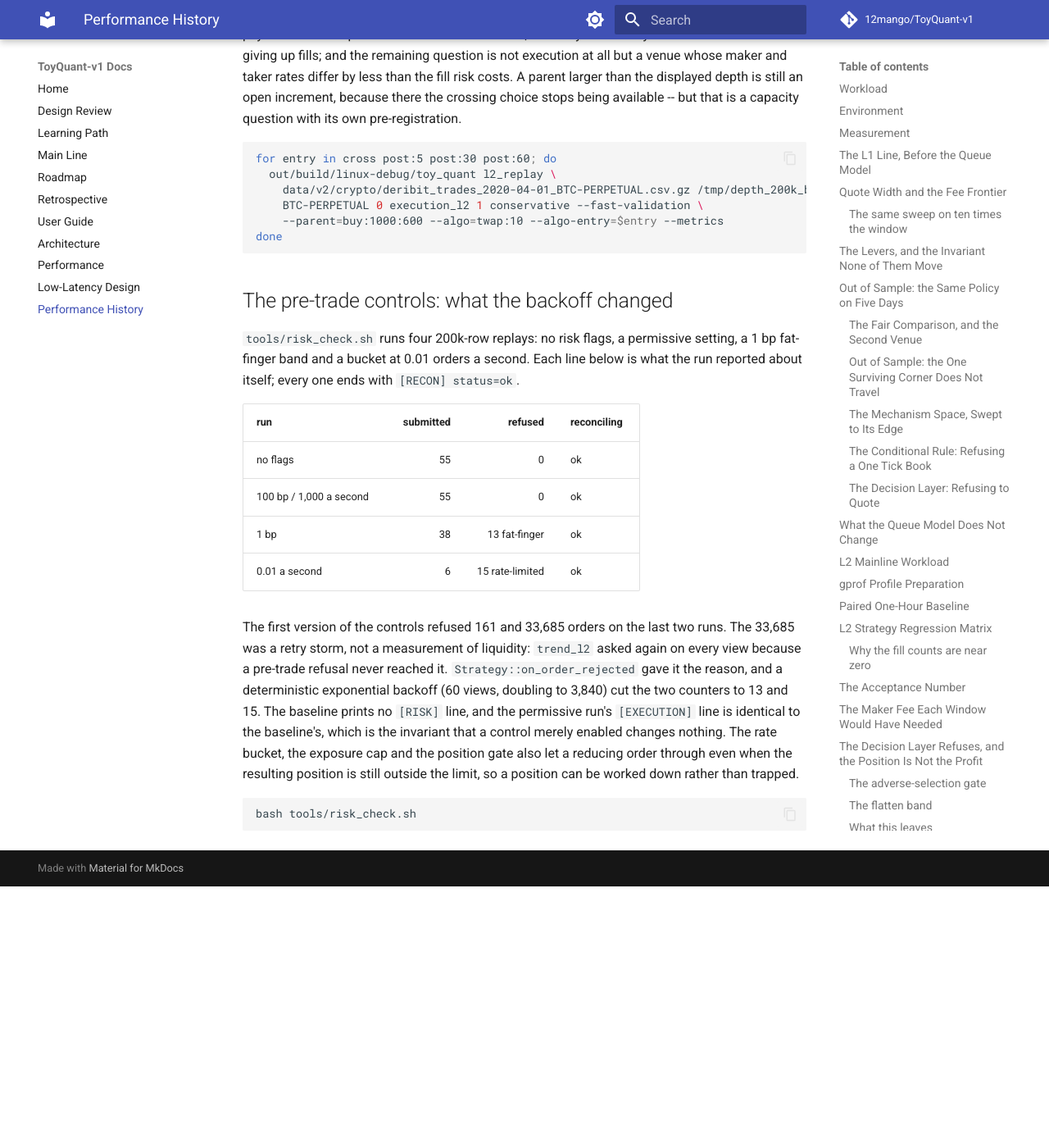
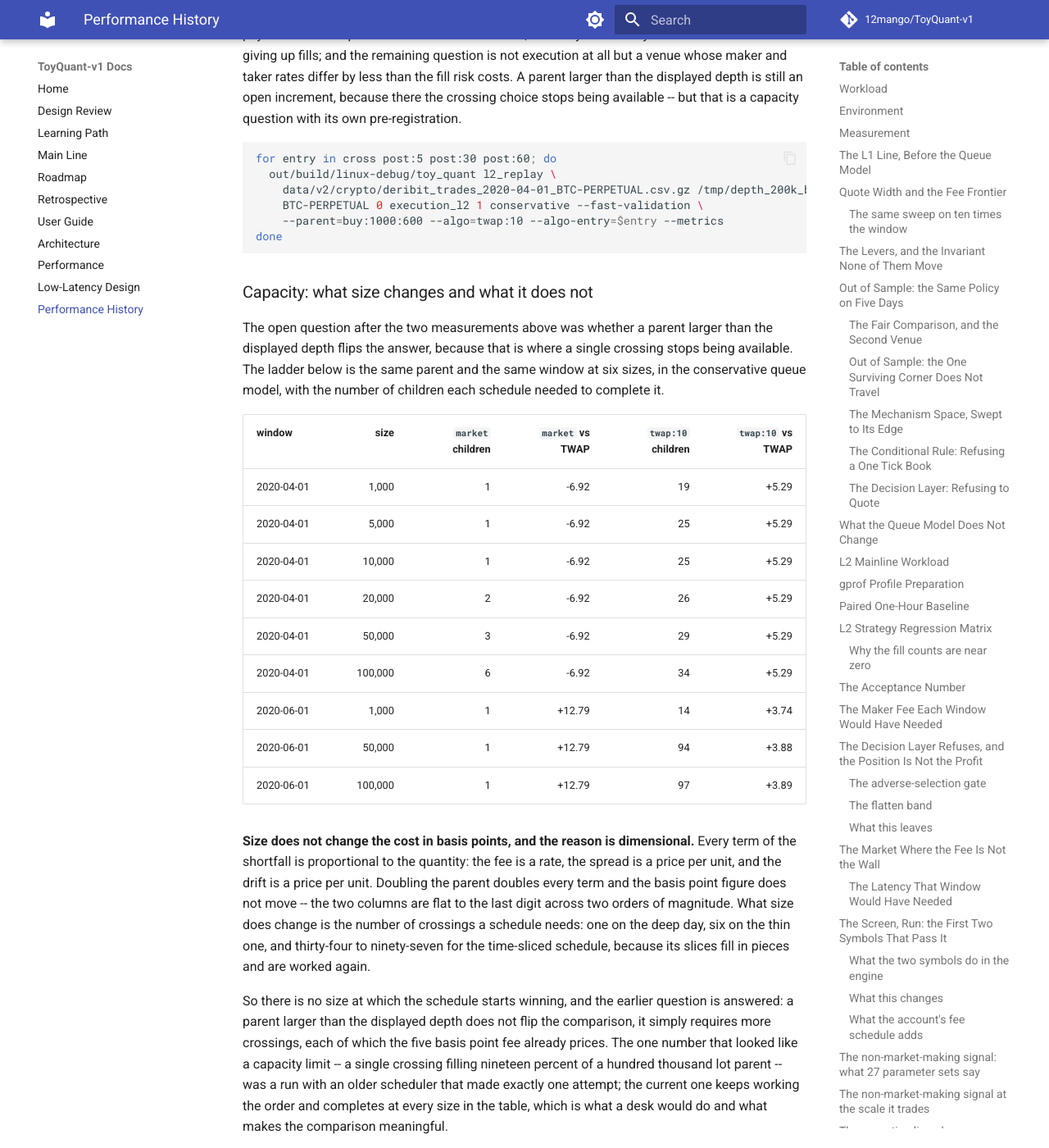
Before and after one commit to 12mango/ToyQuant-v1, an MkDocs documentation site: the page built from docs/PERFORMANCE_HISTORY.md, in a window 1280 px wide and 1400 px high, scrolled down 57646 px. Shown: the whole window at 82% size. Built offline with MkDocs 1.6.1 and Material for MkDocs 9.7.7, drawn with Linux system fonts in a browser that asks for light colours; comment, search, counter and statistics services are not loaded; before the commit the page ends 58727 px from its top, so only the background shows below that; some of the changed text lies outside the part shown.

Commit message:
Docs: measure the parent-size ladder and close the capacity question
A parent from 1,000 to 100,000 contracts on both windows, with the number of
children each schedule needed to complete it. The cost in basis points does not
move: every term is proportional to quantity, so size cannot reorder the
schedules. What moves is the number of crossings -- one on the deep day, six on
the thin one, 34 to 97 for the time-sliced schedule -- and each of those is
priced by the same five basis point fee.

The nineteen percent fill quoted in the earlier section came from a scheduler
that made exactly one attempt; the current one keeps working the order, so the
sentence is corrected here rather than left as a claim the code no longer makes.

````diff
--- a/docs/PERFORMANCE_HISTORY.md
+++ b/docs/PERFORMANCE_HISTORY.md
@@ -2798,10 +2798,9 @@ children is most of the way to "trade now" -- so it inherits most of the same be
 
 So the choice is not "which schedule is cheaper". It is **whether to take a ten basis point bet on where the
 window goes, or to pay a stable cost of about four and a half basis points**, of which 4.55 to 5.00 is the fee
-and roughly half a basis point is the spread the children cross. The same holds at 100,000 contracts, where one
-crossing fills 19 % and a schedule fills 76 %: `twap` stays within three points of the benchmark, and the
-quarter it did not fill appears as 5.57 bps of opportunity cost against that benchmark rather than as a silent
-gap.
+and roughly half a basis point is the spread the children cross. The same holds at 100,000 contracts, where a
+single crossing is not enough to absorb the order on the thinner day: `twap` stays within three points of the
+benchmark there too, and the next subsection shows what size does change and what it does not.
 
 **What this leaves.** The only term with a stable sign is still the fee: this venue charges 5 bps to cross
 against 2 bps to rest. With the schedule's own price cost now measured at about half a basis point, the
@@ -2865,6 +2864,48 @@ for entry in cross post:5 post:30 post:60; do
 done
 ```
 
+### Capacity: what size changes and what it does not
+
+The open question after the two measurements above was whether a parent larger than the displayed depth flips
+the answer, because that is where a single crossing stops being available. The ladder below is the same parent
+and the same window at six sizes, in the conservative queue model, with the number of children each schedule
+needed to complete it.
+
+| window | size | `market` children | `market` vs TWAP | `twap:10` children | `twap:10` vs TWAP |
+|---|---:|---:|---:|---:|---:|
+| 2020-04-01 | 1,000 | 1 | -6.92 | 19 | +5.29 |
+| 2020-04-01 | 5,000 | 1 | -6.92 | 25 | +5.29 |
+| 2020-04-01 | 10,000 | 1 | -6.92 | 25 | +5.29 |
+| 2020-04-01 | 20,000 | 2 | -6.92 | 26 | +5.29 |
+| 2020-04-01 | 50,000 | 3 | -6.92 | 29 | +5.29 |
+| 2020-04-01 | 100,000 | 6 | -6.92 | 34 | +5.29 |
+| 2020-06-01 | 1,000 | 1 | +12.79 | 14 | +3.74 |
+| 2020-06-01 | 50,000 | 1 | +12.79 | 94 | +3.88 |
+| 2020-06-01 | 100,000 | 1 | +12.79 | 97 | +3.89 |
+
+**Size does not change the cost in basis points, and the reason is dimensional.** Every term of the shortfall
+is proportional to the quantity: the fee is a rate, the spread is a price per unit, and the drift is a price per
+unit. Doubling the parent doubles every term and the basis point figure does not move -- the two columns are
+flat to the last digit across two orders of magnitude. What size does change is the number of crossings a
+schedule needs: one on the deep day, six on the thin one, and thirty-four to ninety-seven for the time-sliced
+schedule, because its slices fill in pieces and are worked again.
+
+So there is no size at which the schedule starts winning, and the earlier question is answered: a parent larger
+than the displayed depth does not flip the comparison, it simply requires more crossings, each of which the
+five basis point fee already prices. The one number that looked like a capacity limit -- a single crossing
+filling nineteen percent of a hundred thousand lot parent -- was a run with an older scheduler that made exactly
+one attempt; the current one keeps working the order and completes at every size in the table, which is what a
+desk would do and what makes the comparison meaningful.
+
+```bash
+for size in 1000 5000 10000 20000 50000 100000; do
+  out/build/linux-debug/toy_quant l2_replay \
+    data/v2/crypto/deribit_trades_2020-04-01_BTC-PERPETUAL.csv.gz /tmp/depth_200k_base.csv \
+    BTC-PERPETUAL 0 execution_l2 1 conservative --fast-validation \
+    --parent=buy:$size:600 --algo=twap:10 --metrics
+done
+```
+
 ## The pre-trade controls: what the backoff changed
 
 `tools/risk_check.sh` runs four 200k-row replays: no risk flags, a permissive setting, a 1 bp fat-finger band
````
Also changed, not shown: CHANGELOG.md (+5 -0 lines), docs/ROADMAP.md (+1 -1 lines).
